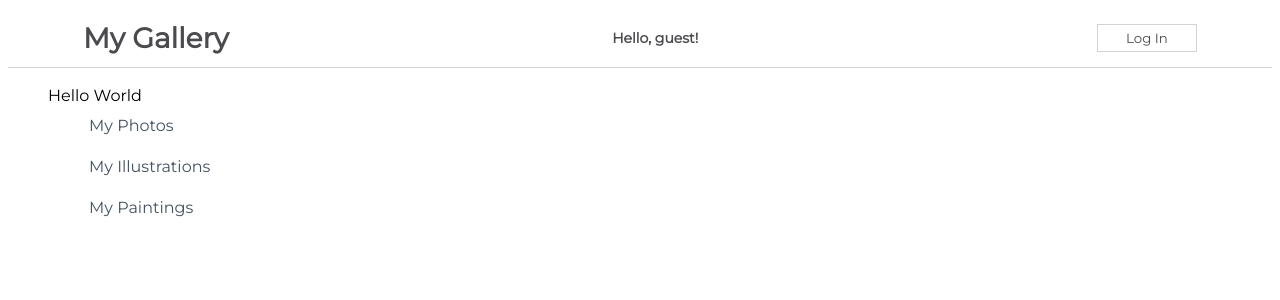
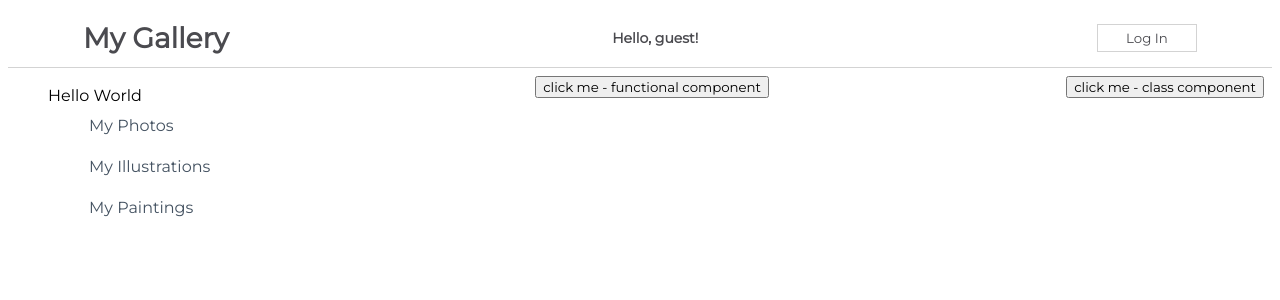
Before and after one commit to Jays-T/react-challenges, a React (Create React App) app in the folder my-app/: page / in a window 1280 px wide. Shown: the top 300 px of the page. Built offline with nearby package versions, Linux system fonts and the light colour scheme.

Commit message:
explore event binding

```diff
--- a/my-app/src/App.js
+++ b/my-app/src/App.js
@@ -1,4 +1,6 @@
 import css from './App.module.css';
+import EventsClass from './components/EventsClass';
+import EventsFunctional from './components/EventsFunctional';
 import NavBarSimple from './components/NavBarSimple';
 import Sidebar from './components/Sidebar';
 
@@ -8,6 +10,8 @@ function App() {
       {/* Add your components here */}
       <NavBarSimple />
       <Sidebar word="World" first="Photos" second="Illustrations" third="Paintings"/>
+      <EventsFunctional />
+      <EventsClass />
     </div>
   );
 }
--- a/my-app/src/components/NavBarSimple.js
+++ b/my-app/src/components/NavBarSimple.js
@@ -7,7 +7,9 @@ class NavBarSimple extends Component {
         this.state = {
             message: "Hello, guest!",
             buttonText: "Log In"
-        }
+        };
+        // for larger applications binding event to this is better for performance
+        // this.handleClick = this.handleClick.bind(this)
     }
 
     handleClick() {
@@ -28,6 +30,8 @@ class NavBarSimple extends Component {
                 <h1>My Gallery</h1>
                 <span className="margin-right">{this.state.message}</span>
                 <button onClick={() => this.handleClick()}>{this.state.buttonText}</button>
+                {/* below reference to binding event to 'this' in constructor */}
+                {/* <button onClick={this.handleClick}>{this.state.buttonText}</button> */}
             </div>
         )
     }
```
